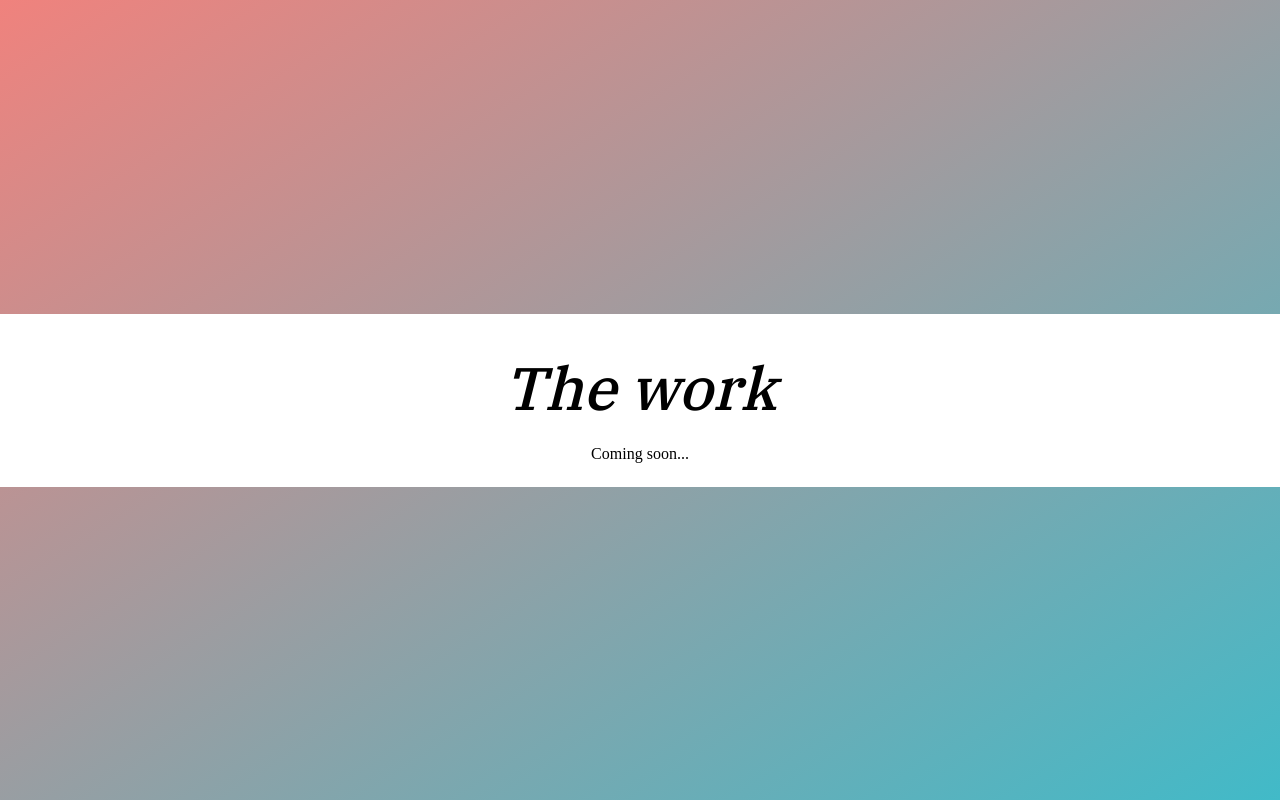
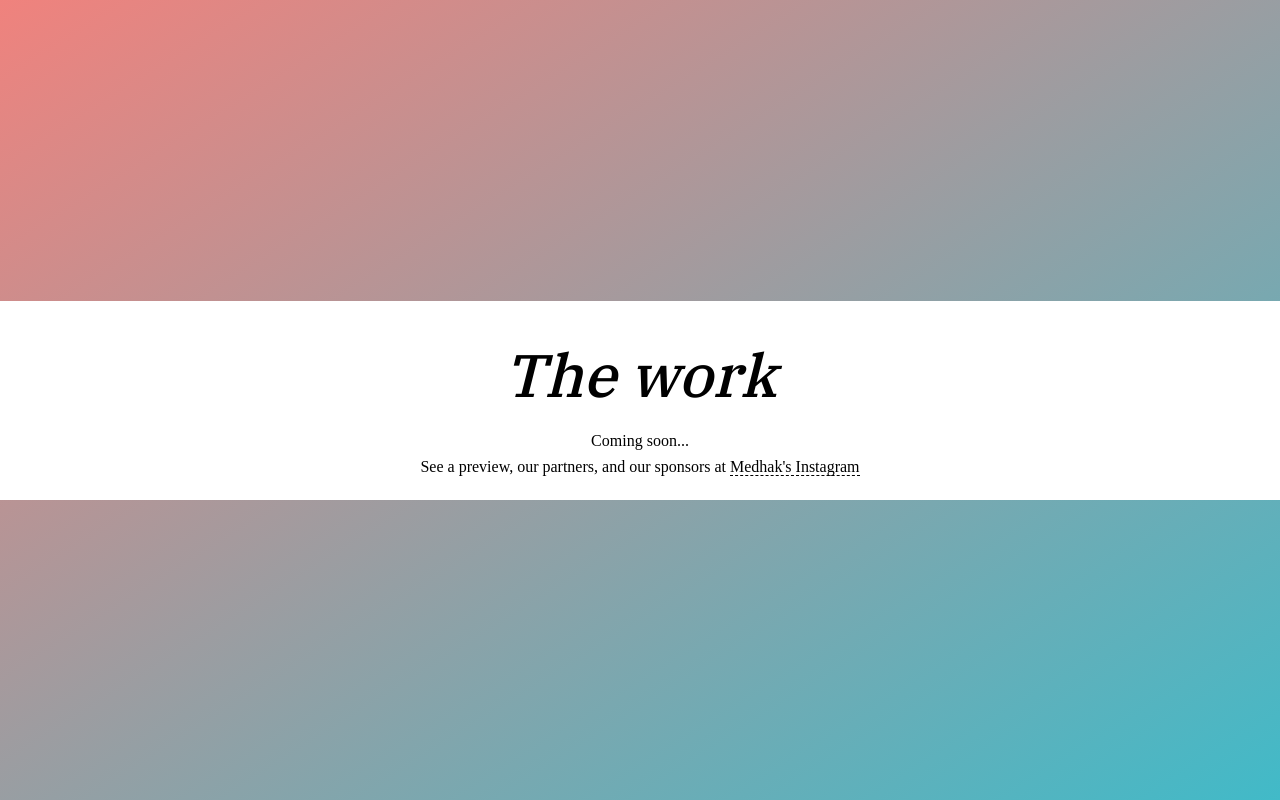
Before and after one commit to cprecioso/medhak.eu, a website built with Parcel: page index.html in a window 1280 px wide. Shown: the part 1600-2400 px from the top of the page. Built offline with nearby package versions, Linux system fonts and the light colour scheme.

Commit message:
Add note about sponsors

```diff
--- a/index.html
+++ b/index.html
@@ -50,6 +50,12 @@
       <div>
         <h2>The work</h2>
         <p>Coming soon...</p>
+        <p>
+          See a preview, our partners, and our sponsors at
+          <a href="https://www.instagram.com/medhak.group/"
+            >Medhak's Instagram</a
+          >
+        </p>
       </div>
     </section>
   </body>
```
